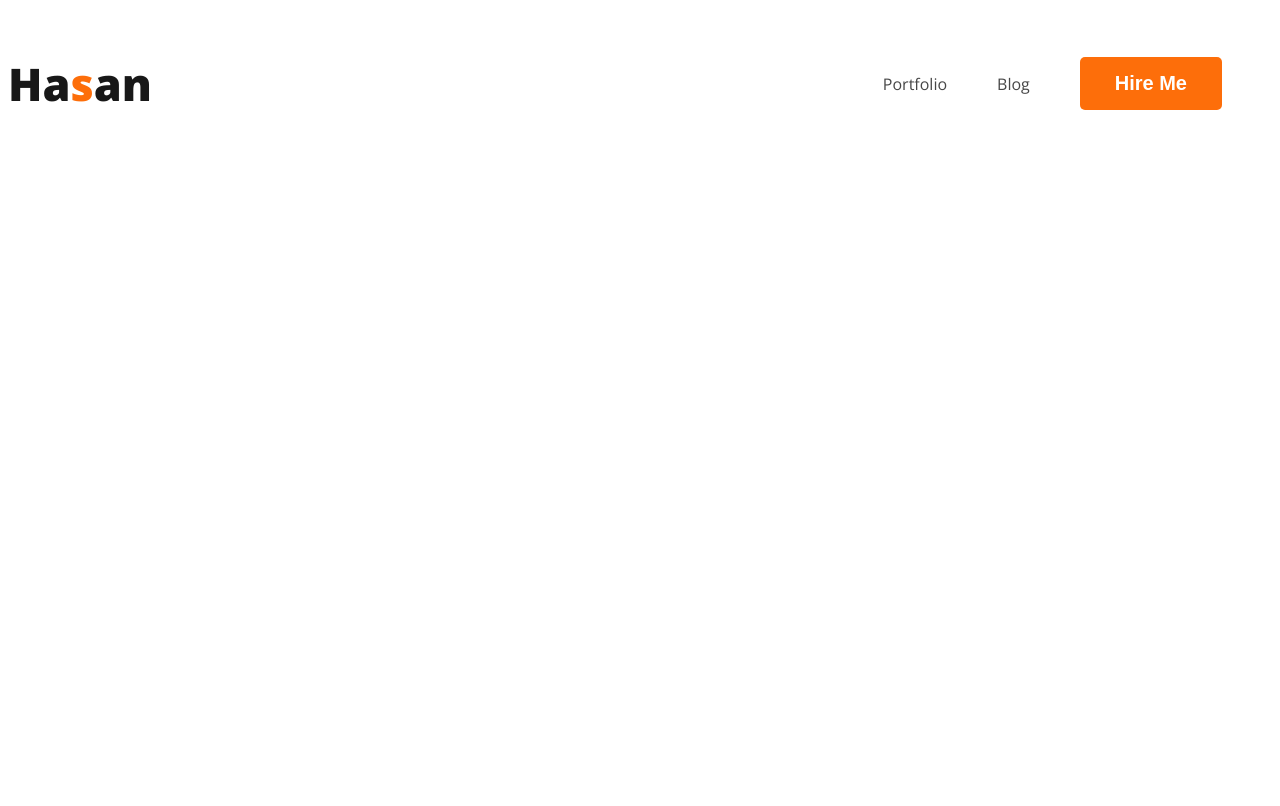
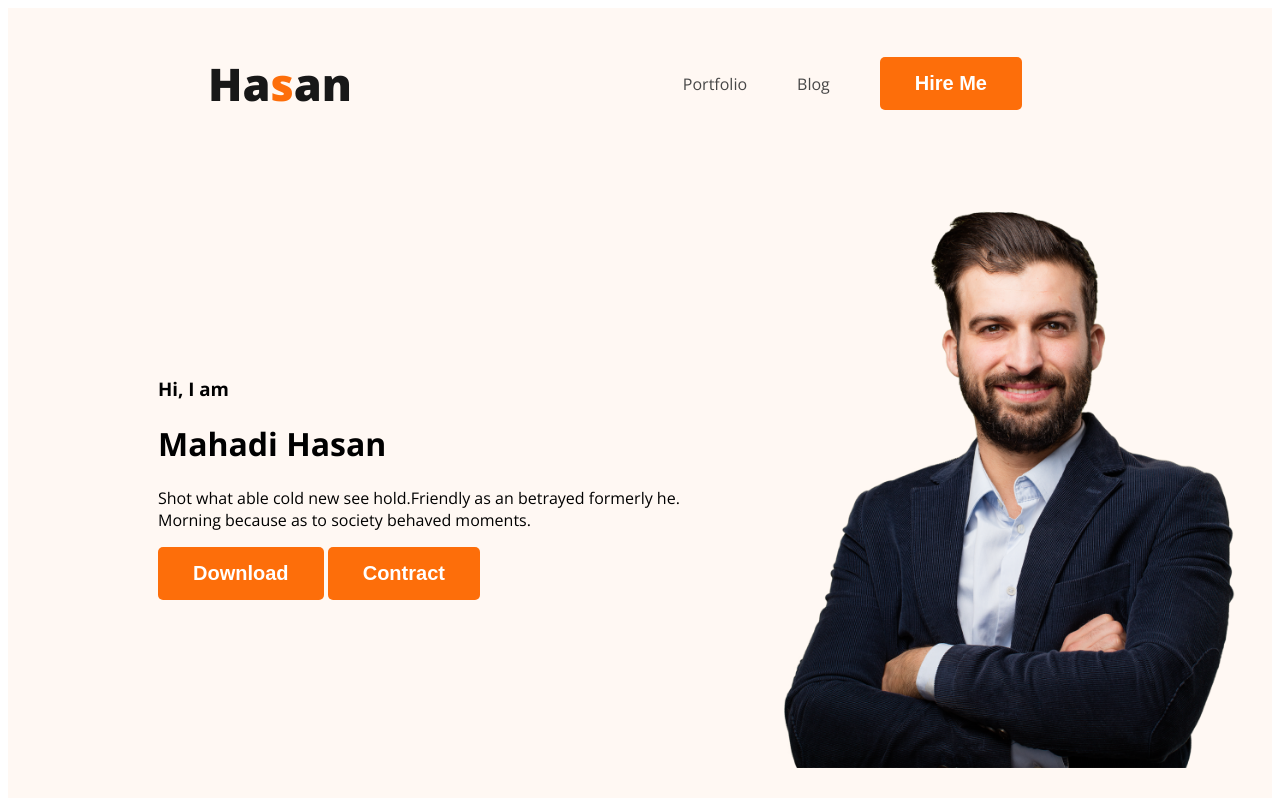
Before and after one commit to MdMahadiHasan11/web-portfolio, a plain HTML site: page index.html in a window 1280 px wide. Drawn offline with nearby package versions, Linux system fonts and the light colour scheme.

Commit message:
Banner add part-1

```diff
--- a/index.html
+++ b/index.html
@@ -10,7 +10,7 @@
     <link rel="stylesheet" href="style.css" class="css">
 </head>
 <body>
-    <header>
+    <header class="header">
         <nav>
             <h3 class="nav-tittle">Ha<span class="text-primary">s</span>an</h3>
             <ul>
@@ -20,6 +20,18 @@
 
             </ul>
         </nav>
+        <div class="banner">
+            <div class="banner-content">
+                <h3 class="banner-greeting">Hi, I am</h3>
+                <h1 class="banner-title">Mahadi Hasan</h1>
+                <p>
+                    Shot what able cold new see hold.Friendly as an betrayed formerly he. Morning because as to society behaved moments.
+                </p>
+                <button class="btn-primary">Download</button>
+                <button class="btn-primary">Contract</button>
+            </div>
+            <img class="profile-pic" src="images/hardy.png" alt="Hasan Profile Picture">
+        </div>
     </header>
     <main></main>
     <footer></footer>
--- a/style.css
+++ b/style.css
@@ -21,6 +21,7 @@ nav{
     display: flex;
     justify-content: space-between;
     align-items: center;
+    margin: 0 200px;
 }
 .nav-tittle{
         color: var(--Dark-01, #181818);
@@ -40,3 +41,17 @@ nav ul li a {
     text-decoration: none;
     color:#474747;
 }
+
+/* Header related style */
+.header{
+    background-color:#FFF8F3 ;
+}
+/* Banner style */
+.banner{
+    padding: 30px 30px 30px 150px;
+    display: flex;
+    align-items: center;
+}
+.banner .profile-pic{
+    width: 500px;
+}
```
